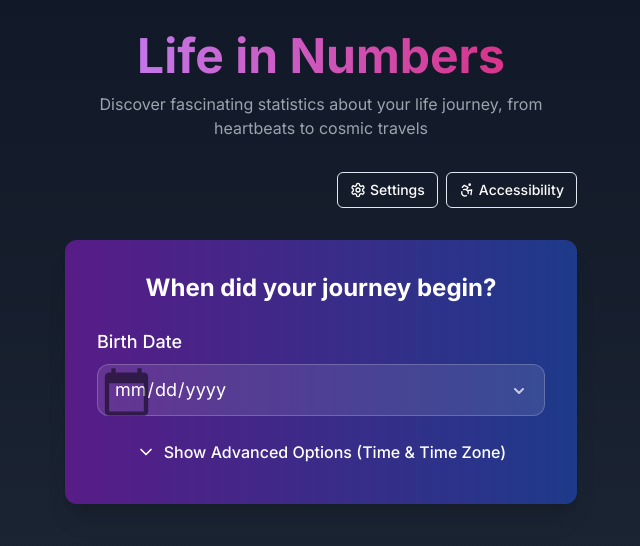
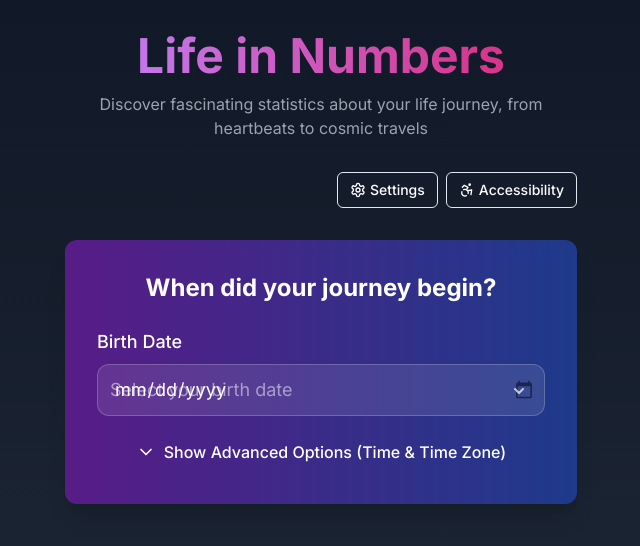
Before and after one commit to baba786/life-in-numbers, a Next.js app: page / in a window 1280 px wide. Shown: the top 546 px of the page, without its empty margins (319-959 px from the left). Built offline with nearby package versions, Linux system fonts and the light colour scheme.

Commit message:
Fix date input calendar icon styling

```diff
--- a/src/app/globals.css
+++ b/src/app/globals.css
@@ -133,14 +133,42 @@
 /* Input styles */
 input[type="date"] {
   color-scheme: dark;
+  position: relative;
+  padding-right: 30px; /* Make space for the calendar icon */
 }
 
 input[type="date"]::-webkit-calendar-picker-indicator {
   filter: invert(1);
   opacity: 0.5;
   cursor: pointer;
+  position: absolute;
+  right: 8px;
+  top: 50%;
+  transform: translateY(-50%);
+  width: 20px;
+  height: 20px;
 }
 
 input[type="date"]::-webkit-calendar-picker-indicator:hover {
   opacity: 0.8;
 }
+
+/* Hide default placeholder when value is empty */
+input[type="date"]:invalid::-webkit-datetime-edit {
+  color: transparent;
+}
+
+input[type="date"]:focus::-webkit-datetime-edit {
+  color: white;
+}
+
+/* Show custom placeholder */
+input[type="date"]::before {
+  content: attr(placeholder);
+  position: absolute;
+  color: rgba(255, 255, 255, 0.5);
+  left: 12px;
+  top: 50%;
+  transform: translateY(-50%);
+  pointer-events: none;
+}
--- a/src/components/BirthDateInput.tsx
+++ b/src/components/BirthDateInput.tsx
@@ -73,17 +73,9 @@ export function BirthDateInput({ onBirthInfoChange }: BirthDateInputProps) {
             value={dateString}
             onChange={handleDateChange}
             max={new Date().toISOString().split('T')[0]}
-            className="w-full bg-white/10 text-white placeholder:text-white/70 border-white/20 h-[52px] rounded-xl px-4
+            className="w-full bg-white/10 text-white border-white/20 h-[52px] rounded-xl px-4
               [color-scheme:dark]
               focus:ring-white/30 focus:border-white/30
-              [&::-webkit-calendar-picker-indicator]:opacity-0
-              [&::-webkit-calendar-picker-indicator]:absolute
-              [&::-webkit-calendar-picker-indicator]:inset-0
-              [&::-webkit-calendar-picker-indicator]:w-full
-              [&::-webkit-calendar-picker-indicator]:h-full
-              [&::-webkit-calendar-picker-indicator]:cursor-pointer
-              [&::-webkit-datetime-edit-fields-wrapper]:p-0
-              [&::-webkit-date-and-time-value]:text-white
               text-base sm:text-lg"
             aria-label="Birth Date"
             aria-describedby="birthdate-description"
```
